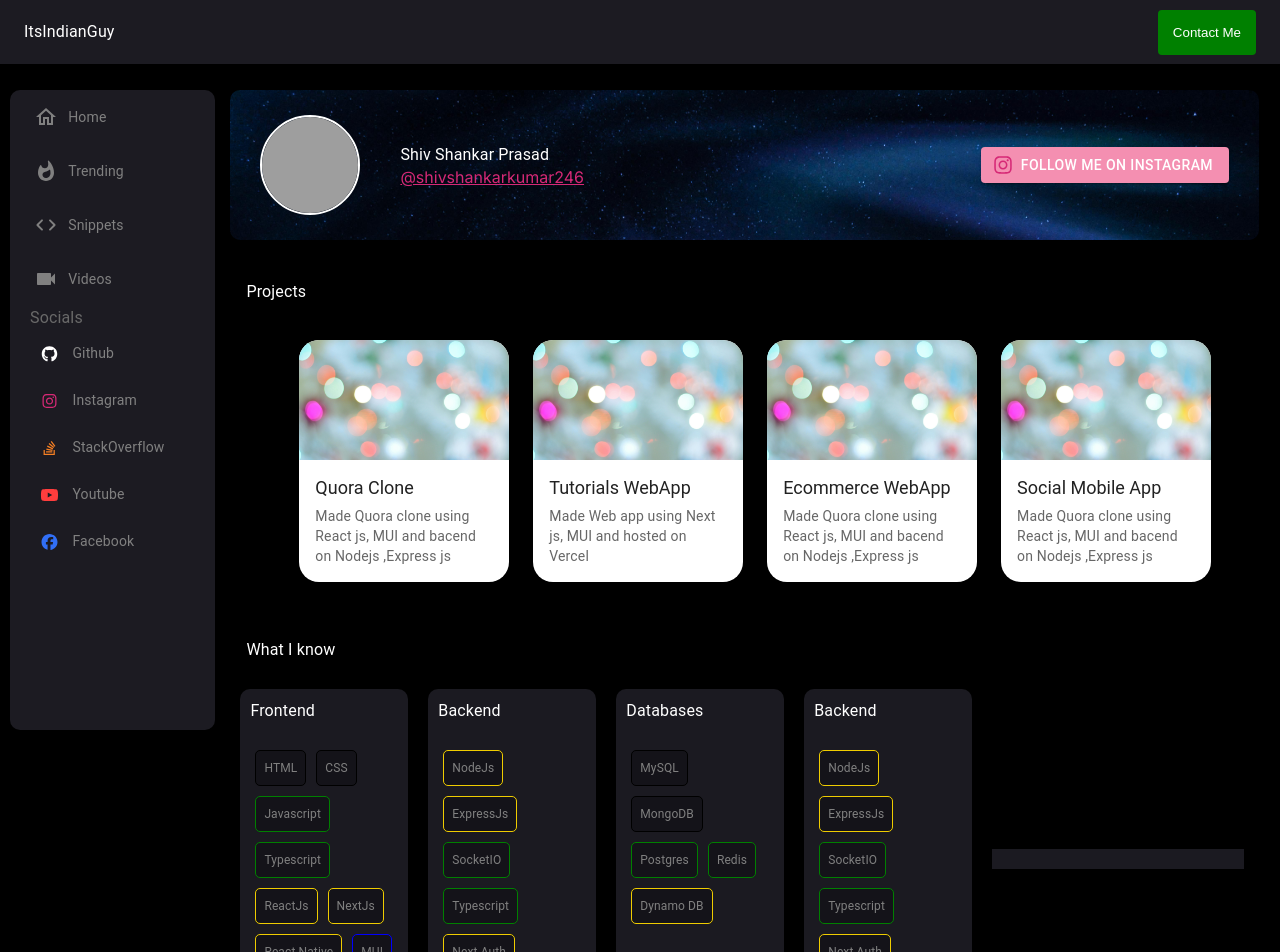
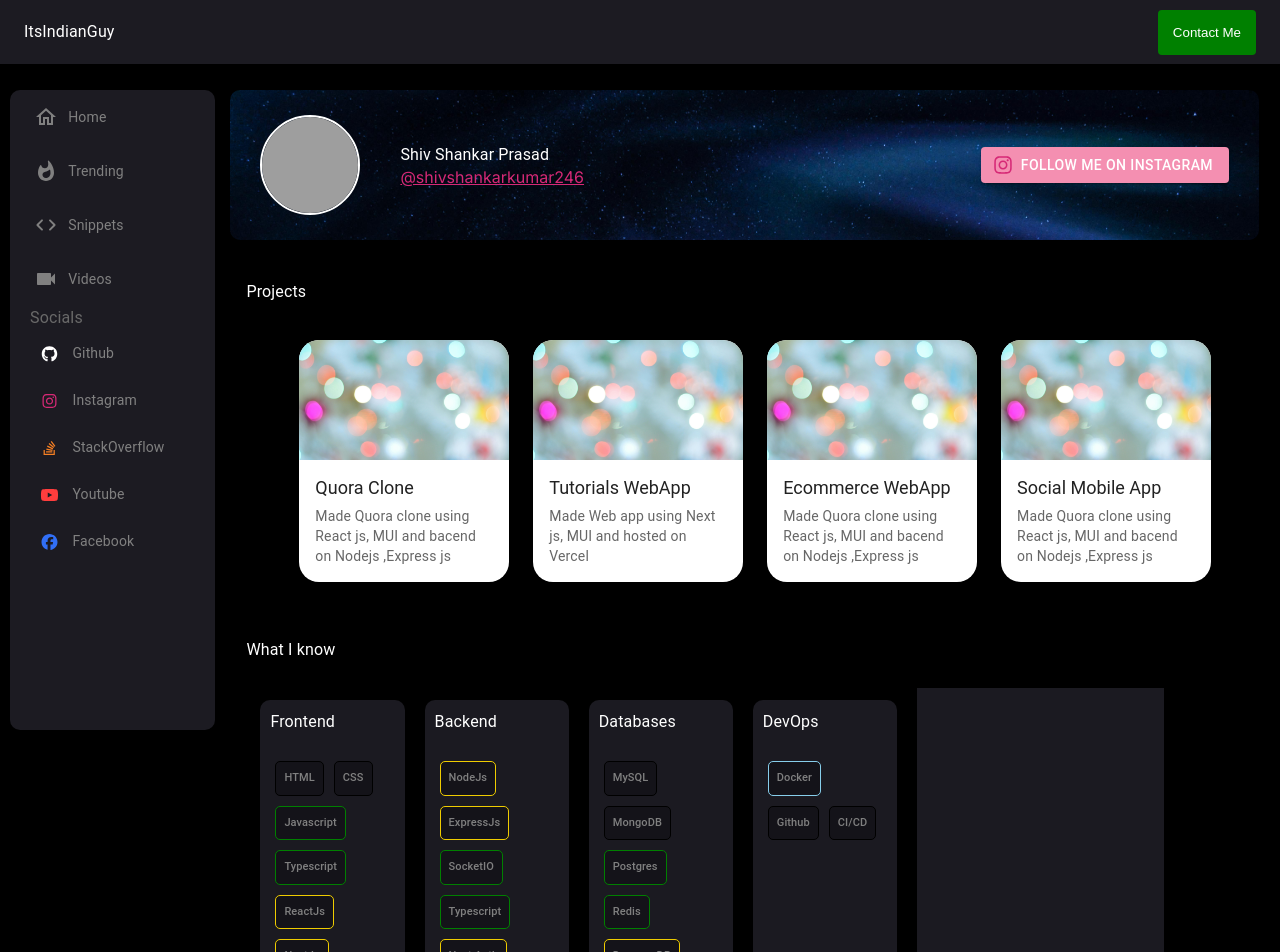
Before and after one commit to shivkr1357/portfolio, a Next.js app: page / in a window 1280 px wide. Shown: the top 952 px of the page. Built offline with nearby package versions, Linux system fonts and the light colour scheme; grey boxes are pictures that could not be loaded.

Commit message:
Changes for deployment

```diff
--- a/src/components/WhatIKnowCard/WhatIKnow.tsx
+++ b/src/components/WhatIKnowCard/WhatIKnow.tsx
@@ -2,6 +2,7 @@
 import {
    BACKEND_ITEMS,
    DATABASE_ITEMS,
+   DEVOPS_ITEMS,
    FRONETND_ITEMS,
 } from "@/utils/constant";
 import { Stack, Typography, styled } from "@mui/material";
@@ -17,7 +18,8 @@ const CustomTypography = styled(Typography, {
    alignItems: "center",
    padding: "8px",
    margin: "5px",
-   fontSize: "12px",
+   fontSize: "11px",
+   fontWeight: 500,
    borderRadius: "5px",
    color: "gray",
 }));
@@ -37,7 +39,7 @@ const CustomStack = styled(Stack, { name: "Stack", slot: "root" })(
          height: "50%",
       },
       [theme.breakpoints.up("md")]: {
-         width: "16%",
+         width: "14%",
          height: "94%",
       },
    })
@@ -55,6 +57,7 @@ const WhatIKnow = () => {
                display: "flex",
                flexWrap: "wrap",
                alignItems: "center",
+               marginLeft: "20px",
             }}
          >
             <CustomStack>
@@ -64,6 +67,7 @@ const WhatIKnow = () => {
                      return (
                         <CustomTypography
                            style={{ border: `1px solid ${item.color} ` }}
+                           key={item.name + item.color}
                         >
                            {item.name}
                         </CustomTypography>
@@ -78,6 +82,7 @@ const WhatIKnow = () => {
                      return (
                         <CustomTypography
                            style={{ border: `1px solid ${item.color} ` }}
+                           key={item.name + item.color}
                         >
                            {item.name}
                         </CustomTypography>
@@ -92,6 +97,7 @@ const WhatIKnow = () => {
                      return (
                         <CustomTypography
                            style={{ border: `1px solid ${item.color} ` }}
+                           key={item.name + item.color}
                         >
                            {item.name}
                         </CustomTypography>
@@ -100,12 +106,13 @@ const WhatIKnow = () => {
                </Stack>
             </CustomStack>
             <CustomStack>
-               <Typography>Backend</Typography>
+               <Typography>DevOps</Typography>
                <Stack sx={{ display: "inline-block", marginTop: "20px" }}>
-                  {BACKEND_ITEMS.map((item, index) => {
+                  {DEVOPS_ITEMS.map((item, index) => {
                      return (
                         <CustomTypography
                            style={{ border: `1px solid ${item.color} ` }}
+                           key={item.name + item.color}
                         >
                            {item.name}
                         </CustomTypography>
@@ -121,7 +128,7 @@ const WhatIKnow = () => {
                   gap: 2,
                   margin: "10px",
                   width: { xs: "90%", sm: "45%", md: "24%" },
-                  height: { xs: "100%", sm: "" },
+                  height: { xs: "100%", sm: "100%" },
                }}
             ></Stack>
          </Stack>
--- a/src/utils/constant.ts
+++ b/src/utils/constant.ts
@@ -26,3 +26,9 @@ export const DATABASE_ITEMS = [
    { name: "Redis", color: "green" },
    { name: "Dynamo DB", color: "#EFCC00" },
 ];
+
+export const DEVOPS_ITEMS = [
+   { name: "Docker", color: "skyblue" },
+   { name: "Github", color: "black" },
+   { name: "CI/CD", color: "black" },
+];
```
